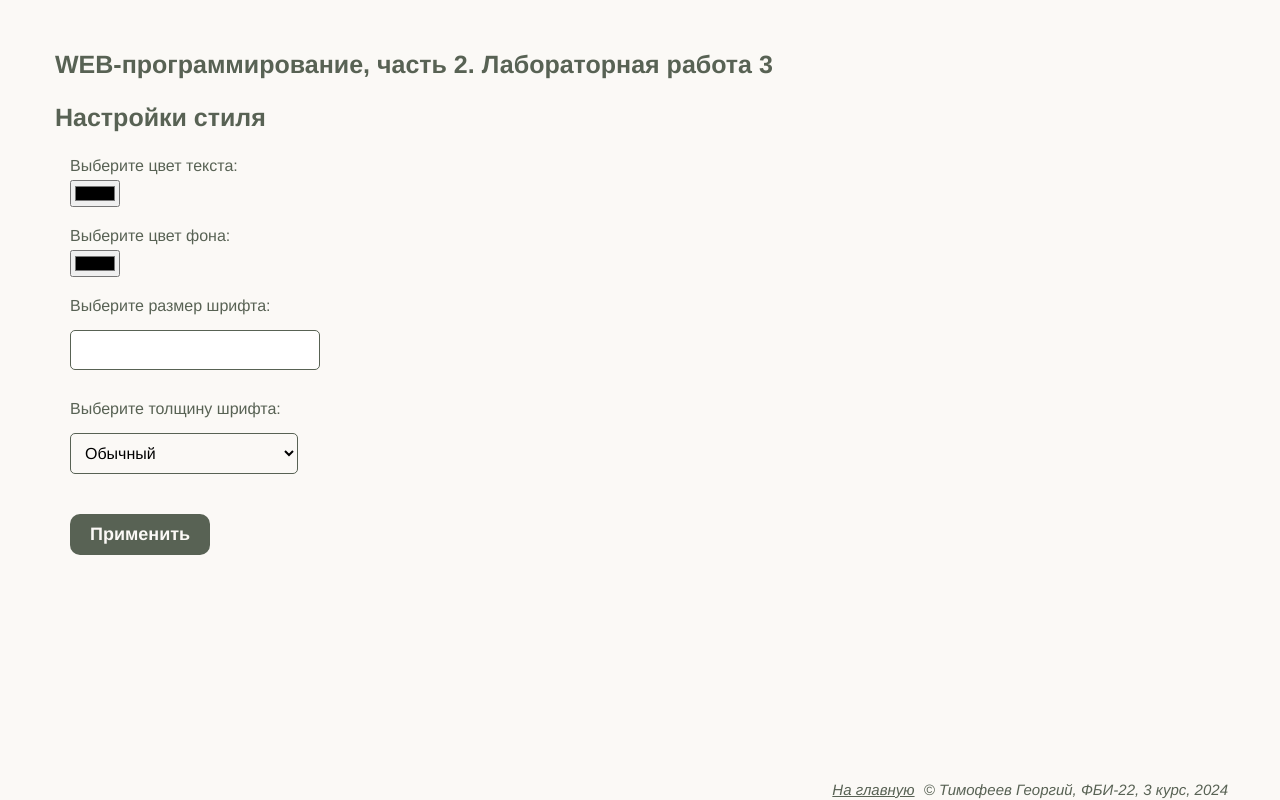
After one commit to GeorgyTimofeev/web-programming-labs-2, a Flask app: page /lab3/settings/ in a window 1280 px wide. The commit adds this page. Run offline with Flask 3, Linux system fonts and the light colour scheme.

Commit message:
Настройки отображения

```diff
--- a/lab3.py
+++ b/lab3.py
@@ -95,3 +95,28 @@ def success():
         return render_template('lab3/success.html', price=price)
     else:
         return redirect(url_for('lab3.order'))
+
+@lab3.route('/lab3/settings/', methods=['GET', 'POST'])
+def settings():
+    if request.method == 'POST':
+        color = request.form.get('color')
+        bg_color = request.form.get('bg_color')
+        font_size = request.form.get('font_size')
+        font_weight = request.form.get('font_weight')
+
+        resp = make_response(redirect(url_for('lab3.settings')))
+        if color:
+            resp.set_cookie('color', color)
+        if bg_color:
+            resp.set_cookie('bg_color', bg_color)
+        if font_size:
+            resp.set_cookie('font_size', font_size)
+        if font_weight:
+            resp.set_cookie('font_weight', font_weight)
+        return resp
+
+    color = request.cookies.get('color')
+    bg_color = request.cookies.get('bg_color')
+    font_size = request.cookies.get('font_size')
+    font_weight = request.cookies.get('font_weight')
+    return render_template('lab3/settings.html', color=color, bg_color=bg_color, font_size=font_size, font_weight=font_weight)
--- a/templates/base.html
+++ b/templates/base.html
@@ -22,4 +22,20 @@
             2024
         </footer>
     </body>
+    <style>
+        body {
+                {% if request.cookies.get('color') %}
+                color: {{ request.cookies.get('color') }};
+                {% endif %}
+                {% if request.cookies.get('bg_color') %}
+                background-color: {{ request.cookies.get('bg_color') }};
+                {% endif %}
+                {% if request.cookies.get('font_size') %}
+                font-size: {{ request.cookies.get('font_size') }}px;
+                {% endif %}
+                {% if request.cookies.get('font_weight') %}
+                font-weight: {{ request.cookies.get('font_weight') }};
+                {% endif %}
+            }
+    </style>
 </html>
--- a/templates/lab3/lab3.html
+++ b/templates/lab3/lab3.html
@@ -8,5 +8,6 @@
     <li><a href="/lab3/del_cookies/">Отчистка куки</a></li>
     <li><a href="/lab3/form1">Форма 1</a></li>
     <li><a href="/lab3/order">Заказ напитка</a></li>
+    <li><a href="/lab3/settings">Настройки отображения</a></li>
 </ol>
 {% endblock %}
--- /dev/null
+++ b/templates/lab3/settings.html
@@ -0,0 +1,62 @@
+{% extends "base.html" %} {% block lab %}Лабораторная работа 3{% endblock %} {%
+block main %}
+<h1>Настройки стиля</h1>
+<form method="post">
+    <div>
+        <label for="color">Выберите цвет текста:</label>
+        <input
+            type="color"
+            name="color"
+            id="color"
+            value="{{ color or '' }}"
+        />
+    </div>
+    <div>
+        <label for="bg_color">Выберите цвет фона:</label>
+        <input
+            type="color"
+            name="bg_color"
+            id="bg_color"
+            value="{{ bg_color or '' }}"
+        />
+    </div>
+    <div>
+        <label for="font_size">Выберите размер шрифта:</label>
+        <input
+            type="number"
+            name="font_size"
+            id="font_size"
+            value="{{ font_size or '' }}"
+            min="1"
+            max="100"
+        />
+    </div>
+    <div>
+        <label for="font_weight">Выберите толщину шрифта:</label>
+        <select name="font_weight" id="font_weight">
+            <option
+                value="normal"
+                {{ font_weight == 'normal' and 'selected' }}
+            >
+                Обычный
+            </option>
+            <option
+                value="bold"
+                {{ font_weight == 'bold' and 'selected' }}
+            >
+                Жирный
+            </option>
+        </select>
+    </div>
+    <div><button type="submit">Применить</button></div>
+</form>
+
+<style>
+    body {
+        color: {{ color or '' }};
+        background-color: {{ bg_color or '' }};
+        font-size: {{ font_size or '' }}px;
+        font-weight: {{ font_weight or '' }};
+    }
+</style>
+{% endblock %}
```
